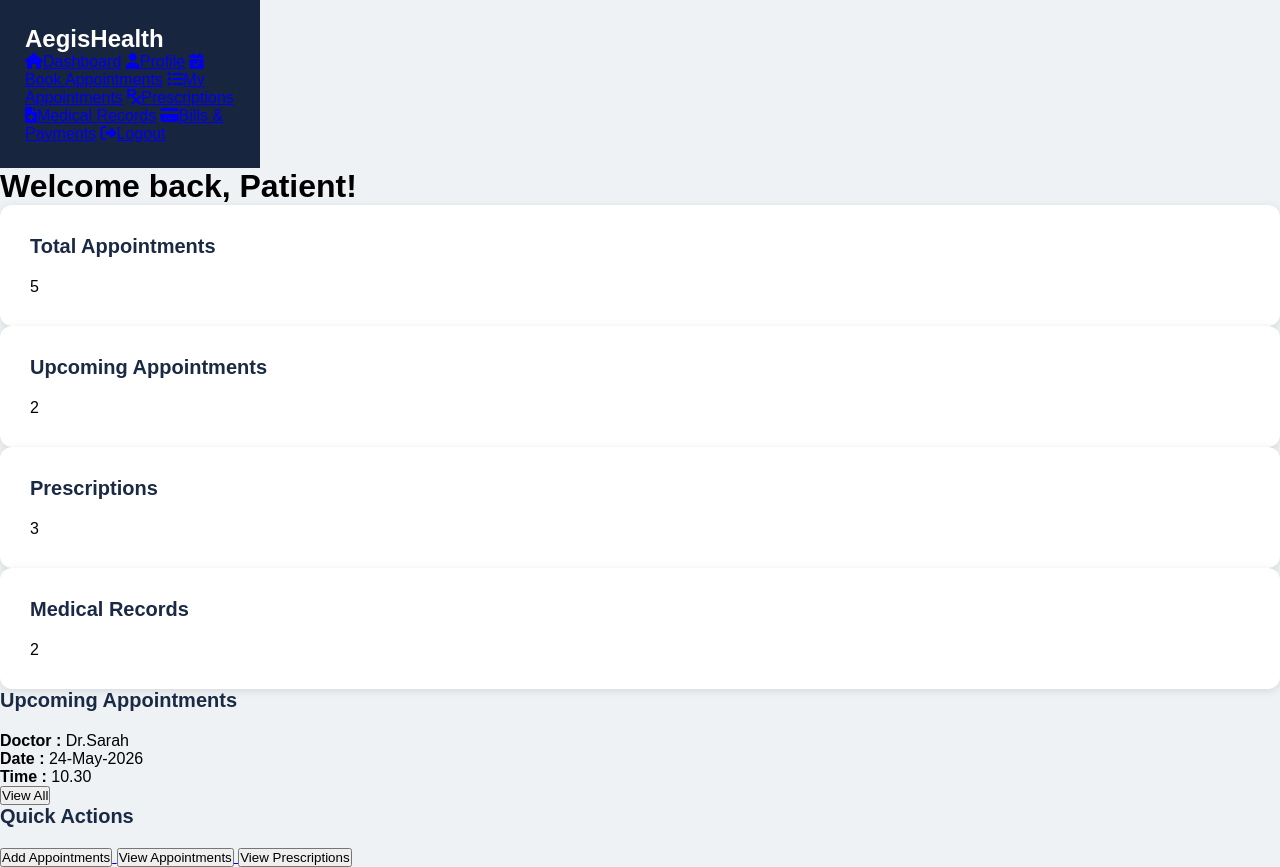
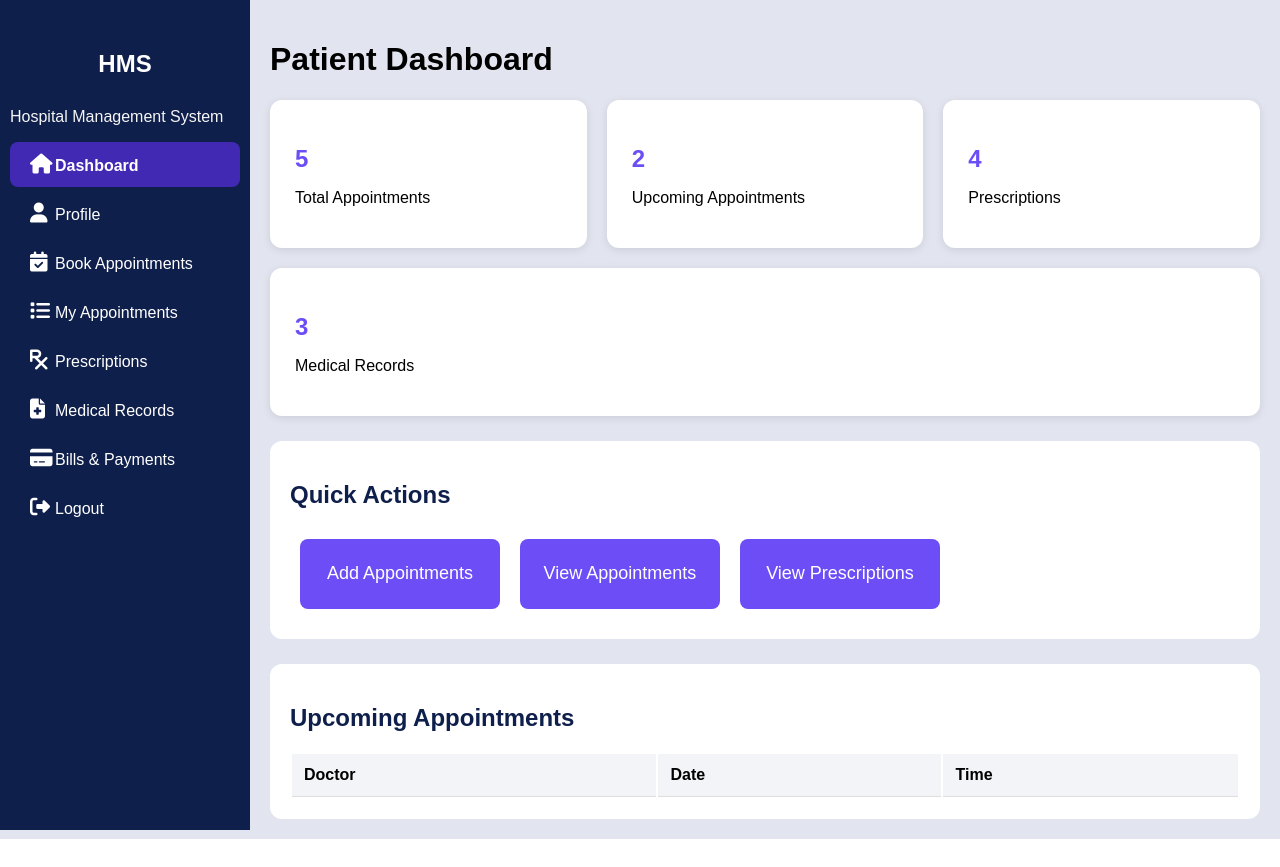
Before and after one commit to AngelinaAnnaAntony/Hospital_Management_System, a Flask app: page /dashboard in a window 1280 px wide. After the commit the page ends 839 px from the top, so only its background shows below. Run offline with Flask 3, Linux system fonts and the light colour scheme; lists and menus that the app fills with data are empty.

Commit message:
Updated patient module

```diff
--- a/static/dashboard.css
+++ b/static/dashboard.css
@@ -0,0 +1,137 @@
+body{
+    display:flex;
+    background-color: rgb(226, 229, 239);
+    margin:0;
+    padding:0;
+    font-family:Arial, sans-serif;
+}
+
+.sidebar{
+    width:250px;
+    height:100vh;
+    background:#0f1f4b;
+    padding-top:30px;
+}
+
+.sidebar h2{
+    color:white;
+    text-align:center;
+    margin-bottom:30px;
+}
+.sidebar p{
+    color: whitesmoke;
+    margin-left: 10px;
+}
+
+.sidebar a{
+    display:block;
+    color:white;
+    text-decoration:none;
+    padding:12px 20px;
+    margin:4px 10px;
+    border-radius:8px;
+}
+
+.sidebar a:hover{
+    background:#4229b4;
+}
+.sidebar i{
+    width: 25px;
+    font-size: 20px;
+}
+
+/* Main Content */
+
+.main{
+    flex:1;
+    padding:20px;
+}
+
+.header{
+    background:white;
+    padding:20px;
+    border-radius:10px;
+    margin-bottom:20px;
+}
+
+.header h1{
+    color:#0f1f4b;
+}
+
+/* Cards */
+
+.cards{
+    display:flex;
+    gap:20px;
+    flex-wrap:wrap;
+}
+
+.card{
+    flex:1;
+    min-width:220px;
+    background:white;
+    padding:25px;
+    border-radius:12px;
+    box-shadow:0 2px 8px rgba(0,0,0,0.1);
+}
+
+.card h2{
+    color:#6c4df6;
+    margin-bottom:10px;
+}
+
+.section{
+    background:white;
+    margin-top:25px;
+    padding:20px;
+    border-radius:12px;
+
+}
+
+.section h2{
+    color:#0f1f4b;
+    margin-bottom:20px;
+}
+
+.actions{
+    display:flex;
+    gap:20px;
+    flex-wrap:wrap;
+    padding:10px;
+}
+
+.actions button{
+    height:70px;
+    width:200px;
+    background:#6c4df6;
+    color:white;
+    border:none;
+    cursor: pointer;
+    border-radius:8px;
+    font-size: 18px;
+}
+
+.actions button:hover{
+    background: #422;
+}
+
+
+table{
+    width:100%;
+
+}
+
+th, td{
+    padding:12px;
+    border-bottom:1px solid #ddd;
+    text-align:left;
+}
+
+th{
+    background:#f3f4f8;
+}
+.active{
+    background: #4229b4;
+    color: white;
+    font-weight: bold;
+}
--- a/static/page.css
+++ b/static/page.css
@@ -129,3 +129,8 @@ select{
 .btn:hover{
     background: #16a34a;
 }
+.active{
+    background: #4229b4;
+    color: white;
+    font-weight: bold;
+}
--- a/templates/patient_dashboard.html
+++ b/templates/patient_dashboard.html
@@ -5,13 +5,13 @@
     <meta name="viewport" content="width=device-width, initial-scale=1.0">
     <title>Patient Dashboard</title>
     <!-- <link rel="stylesheet" href="../static/patient_dashboard.css"> -->
-     <link rel="stylesheet" href="../static/page.css">
+     <link rel="stylesheet" href="{{url_for('static',filename='dashboard.css')}}">
     <link rel="stylesheet" href="https://cdnjs.cloudflare.com/ajax/libs/font-awesome/6.5.0/css/all.min.css">
 </head>
 <body>
-    <div class="container">
     <div class="sidebar">
-            <h2>AegisHealth</h2>
+            <h2>HMS</h2>
+            <P>Hospital Management System</P>
             <a href="{{url_for('dashboard')}}" class="active"><i class="fa-solid fa-house"></i>Dashboard</a>
             <a href="{{url_for('profile')}}"><i class="fa-solid fa-user"></i>Profile</a>
             <a href="{{url_for('bookappointment')}}"><i class="fa-solid fa-calendar-check"></i>Book Appointments</a>
@@ -21,36 +21,29 @@
             <a href="#"><i class="fa-solid fa-credit-card"></i>Bills & Payments</a>
              <a href="#"><i class="fa-solid fa-right-from-bracket"></i>Logout</a>
         </div>
-         <div class="main-content">
-        <h1>Welcome back, Patient!</h1>
+         <div class="main">
+        <h1>Patient Dashboard</h1>
         <div class="cards">
             <div class="card">
-                <h3>Total Appointments</h3>
-                <p>5</p>
+                <h2>5</h2>
+                <p>Total Appointments</p>
             </div>
              <div class="card">
-                <h3>Upcoming Appointments</h3>
-                <p>2</p>
+                <h2>2</h2>
+                <p>Upcoming Appointments</p>
             </div>
              <div class="card">
-                <h3>Prescriptions</h3>
-                <p>3</p>
+                <h2>4</h2>
+                <p>Prescriptions</p>
             </div>
              <div class="card">
-                <h3>Medical Records</h3>
-                <p>2</p>
+                <h2>3</h2>
+                <p>Medical Records</p>
             </div>
         </div>
-        <div class="appointment-result">
-            <div class="appointment-card">
-                <h3>Upcoming Appointments</h3>
-                <p><strong>Doctor : </strong>Dr.Sarah</p>
-                <p><strong>Date : </strong>24-May-2026</p>
-                <p><strong>Time : </strong>10.30</p>
-                <button>View All</button>
-            </div>
-            <div class="quick-action">
-             <h3>Quick Actions</h3>
+        <div class="section">
+             <h2>Quick Actions</h2>
+             <div class="actions"
                 <a href="{{url_for('bookappointment')}}">
                     <button>Add Appointments</button>
                 </a>
@@ -62,6 +55,15 @@
                 </a>
             </div>
         </div>
+        <div class="section">
+            <h2>Upcoming Appointments</h2>
+            <table>
+                <tr>
+                    <th>Doctor</th>
+                    <th>Date</th>
+                    <th>Time</th>
+                </tr>
+            </table>
         </div>
     </div>
 </body>
--- a/templates/patient_medicalReport.html
+++ b/templates/patient_medicalReport.html
@@ -4,7 +4,7 @@
     <meta charset="UTF-8">
     <meta name="viewport" content="width=device-width, initial-scale=1.0">
     <title>Patient Medical Report</title>
-    <link rel="stylesheet" href="../static/page.css">
+    <link rel="stylesheet" href="{{url_for('static',filename='page.css')}}">
         <link rel="stylesheet"
           href="https://cdnjs.cloudflare.com/ajax/libs/font-awesome/6.5.0/css/all.min.css">
 </head>
--- a/templates/patient_myAppointment.html
+++ b/templates/patient_myAppointment.html
@@ -4,7 +4,7 @@
     <meta charset="UTF-8">
     <meta name="viewport" content="width=device-width, initial-scale=1.0">
     <title>My Appointments</title>
-    <link rel="stylesheet" href="../static/page.css">
+    <link rel="stylesheet" href="{{url_for('static',filename='page.css')}}">
      <link rel="stylesheet"
           href="https://cdnjs.cloudflare.com/ajax/libs/font-awesome/6.5.0/css/all.min.css">
 </head>
--- a/templates/patient_prescription.html
+++ b/templates/patient_prescription.html
@@ -4,7 +4,7 @@
     <meta charset="UTF-8">
     <meta name="viewport" content="width=device-width, initial-scale=1.0">
     <title>Patient Prescription</title>
-    <link rel="stylesheet" href="../static/page.css">
+    <link rel="stylesheet" href="{{url_for('static',filename='page.css')}}">
     <link rel="stylesheet"
           href="https://cdnjs.cloudflare.com/ajax/libs/font-awesome/6.5.0/css/all.min.css">
 </head>
--- a/templates/patient_profile.html
+++ b/templates/patient_profile.html
@@ -6,7 +6,7 @@
     <title>Patient Profile</title>
 
     <link rel="stylesheet"
-          href="../static/page.css">
+          href="{{url_for('static',filename='page.css')}}">
 
     <link rel="stylesheet"
           href="https://cdnjs.cloudflare.com/ajax/libs/font-awesome/6.5.0/css/all.min.css">
```
Also changed, not shown: templates/patient_bookAppointment.html (+7 -10 lines). Lines whose indentation alone changed are shown as unchanged.
